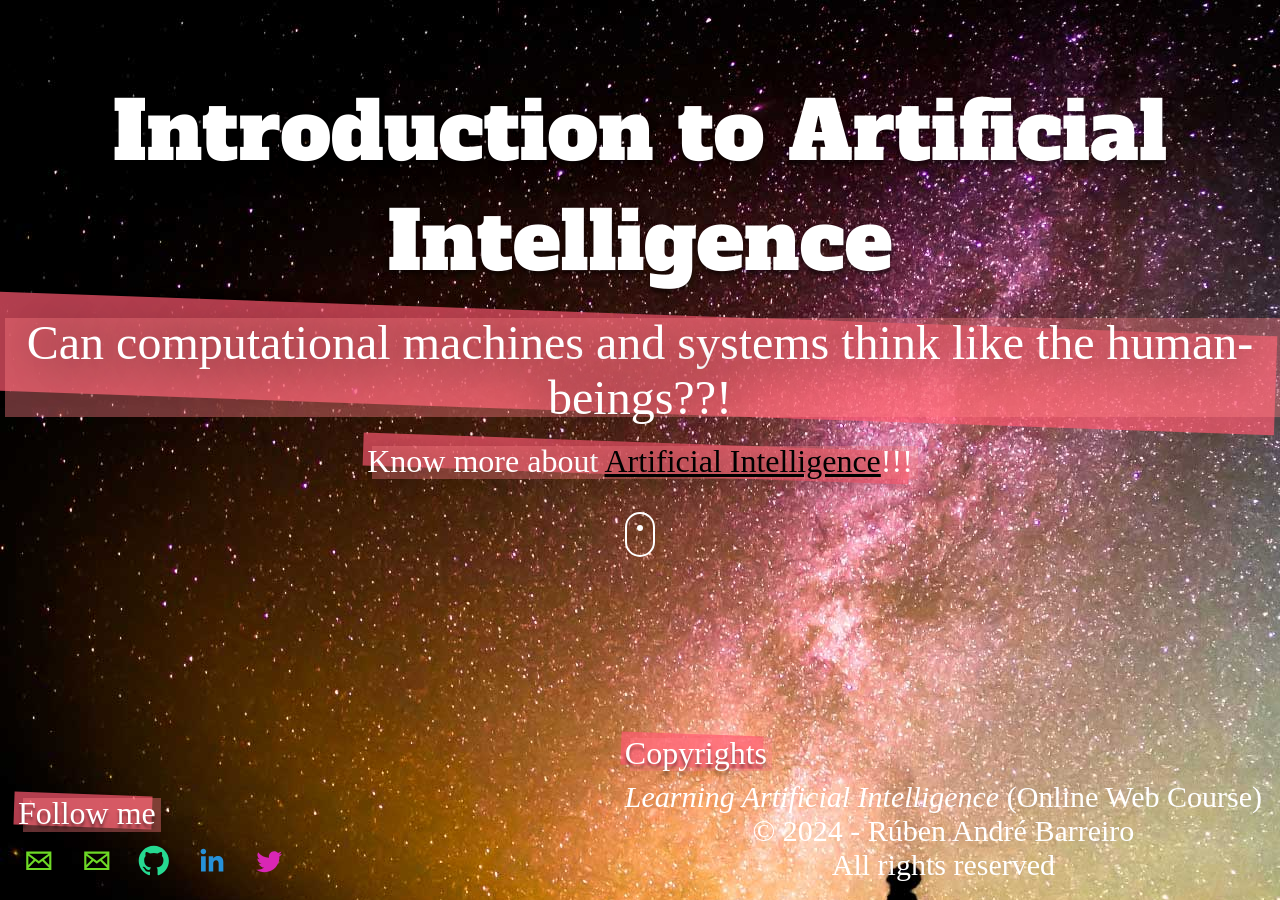
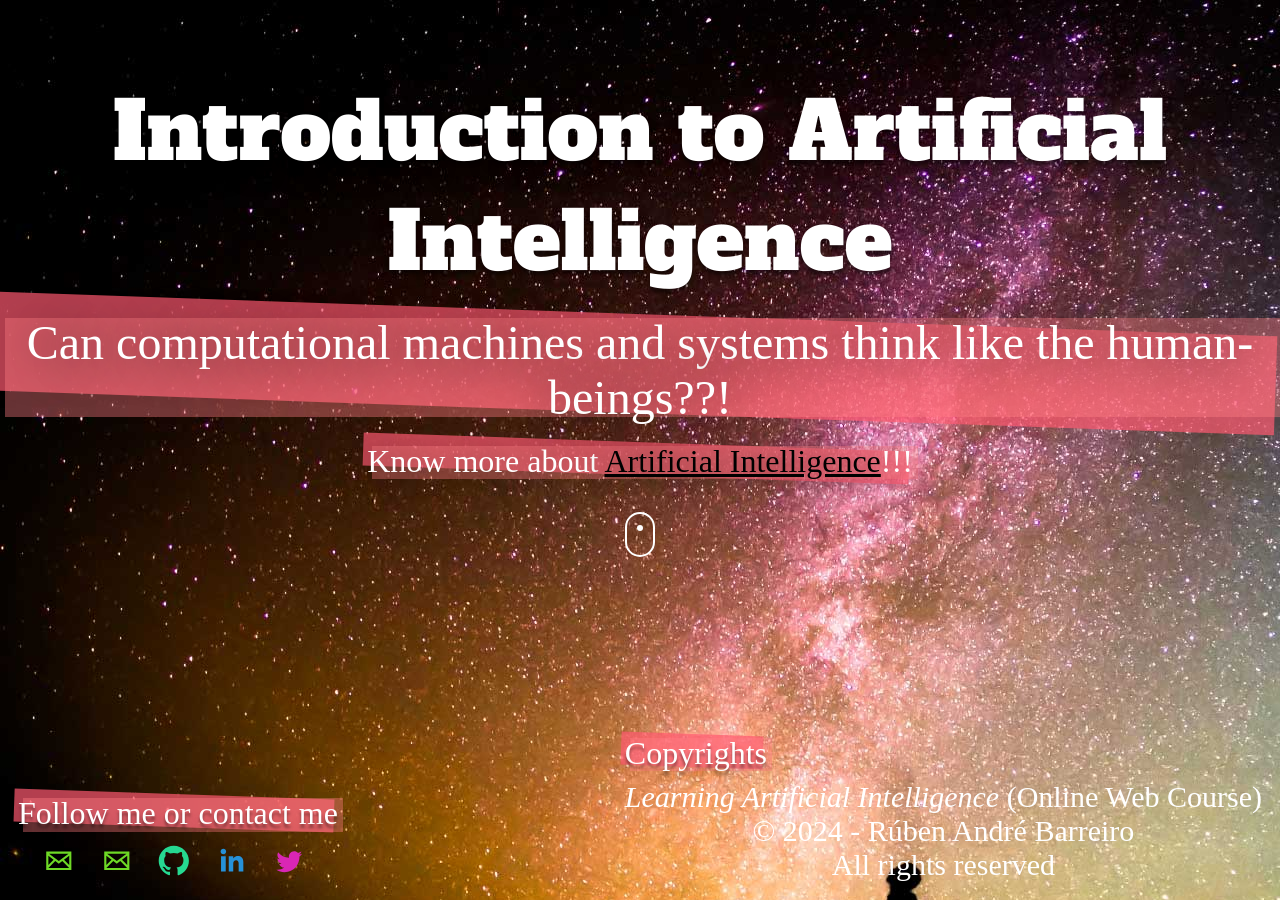
Before and after one commit to learning-artificial-intelligence/learning-artificial-intelligence.github.io, a Jekyll site: the page built from index.html, in a window 1280 px wide. Built offline with Jekyll 4.4.1, drawn with Linux system fonts in a browser that asks for light colours; nearby versions of some CDN libraries; some web fonts are replaced.

Commit message:
Some minor changes added
Some minor changes added

```diff
--- a/index.html
+++ b/index.html
@@ -22,7 +22,7 @@ canonical: https://learning-artificial-intelligence.github.io/
 </div>
 </div>-->
 <div id="social-menu">
-	<h3 class="heavy">&nbsp;<span class="highlight-container"><span class="highlight">Follow me</span></span></h3>
+	<h3 class="heavy">&nbsp;<span class="highlight-container"><span class="highlight">Follow me or contact me</span></span></h3>
 	{% include social-block.html %}
 </div>
 
```
